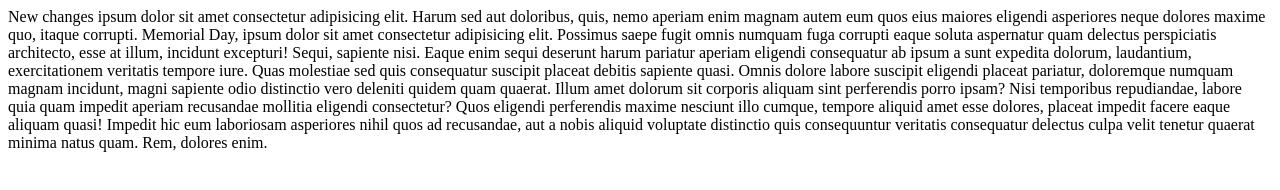
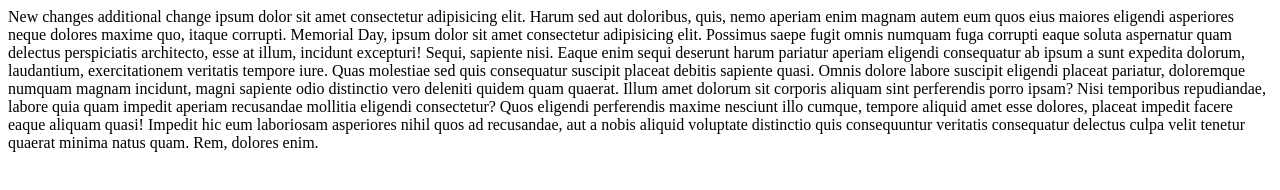
Before and after one commit to vlino2015/learningGit2, a plain HTML site: page index.html in a window 1280 px wide. Drawn offline with Linux system fonts and the light colour scheme.

Commit message:
new change

```diff
--- a/index.html
+++ b/index.html
@@ -10,7 +10,7 @@
 
 <body>
 
-New changes ipsum dolor sit amet consectetur adipisicing elit. Harum sed aut doloribus, quis, nemo aperiam enim magnam autem eum quos eius maiores eligendi asperiores neque dolores maxime quo, itaque corrupti.
+New changes additional change ipsum dolor sit amet consectetur adipisicing elit. Harum sed aut doloribus, quis, nemo aperiam enim magnam autem eum quos eius maiores eligendi asperiores neque dolores maxime quo, itaque corrupti.
 
     Memorial Day, ipsum dolor sit amet consectetur adipisicing elit. Possimus saepe fugit omnis numquam fuga corrupti eaque soluta aspernatur quam delectus perspiciatis architecto, esse at illum, incidunt excepturi! Sequi, sapiente nisi.
     Eaque enim sequi deserunt harum pariatur aperiam eligendi consequatur ab ipsum a sunt expedita dolorum, laudantium, exercitationem veritatis tempore iure. Quas molestiae sed quis consequatur suscipit placeat debitis sapiente quasi.
```
